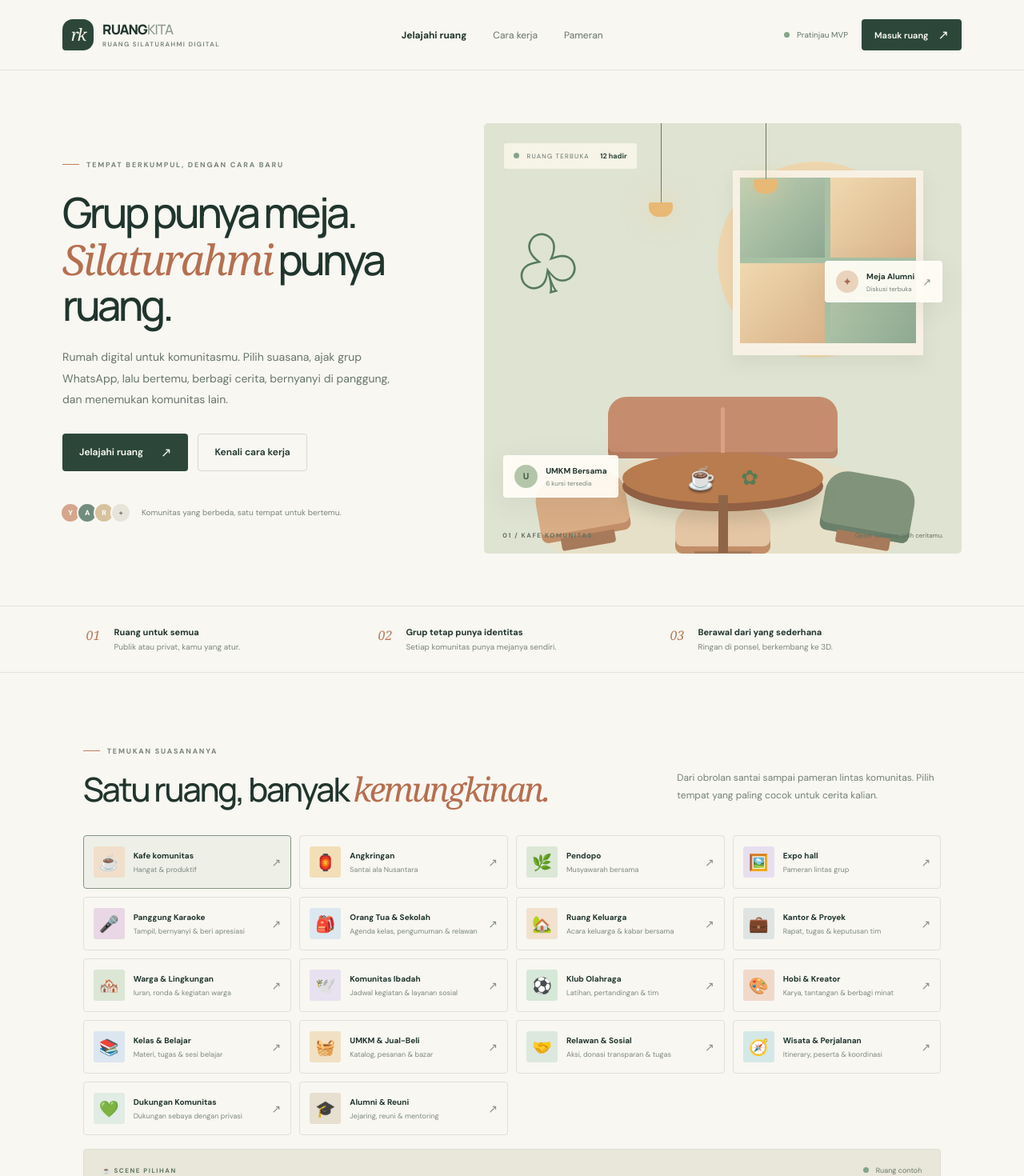
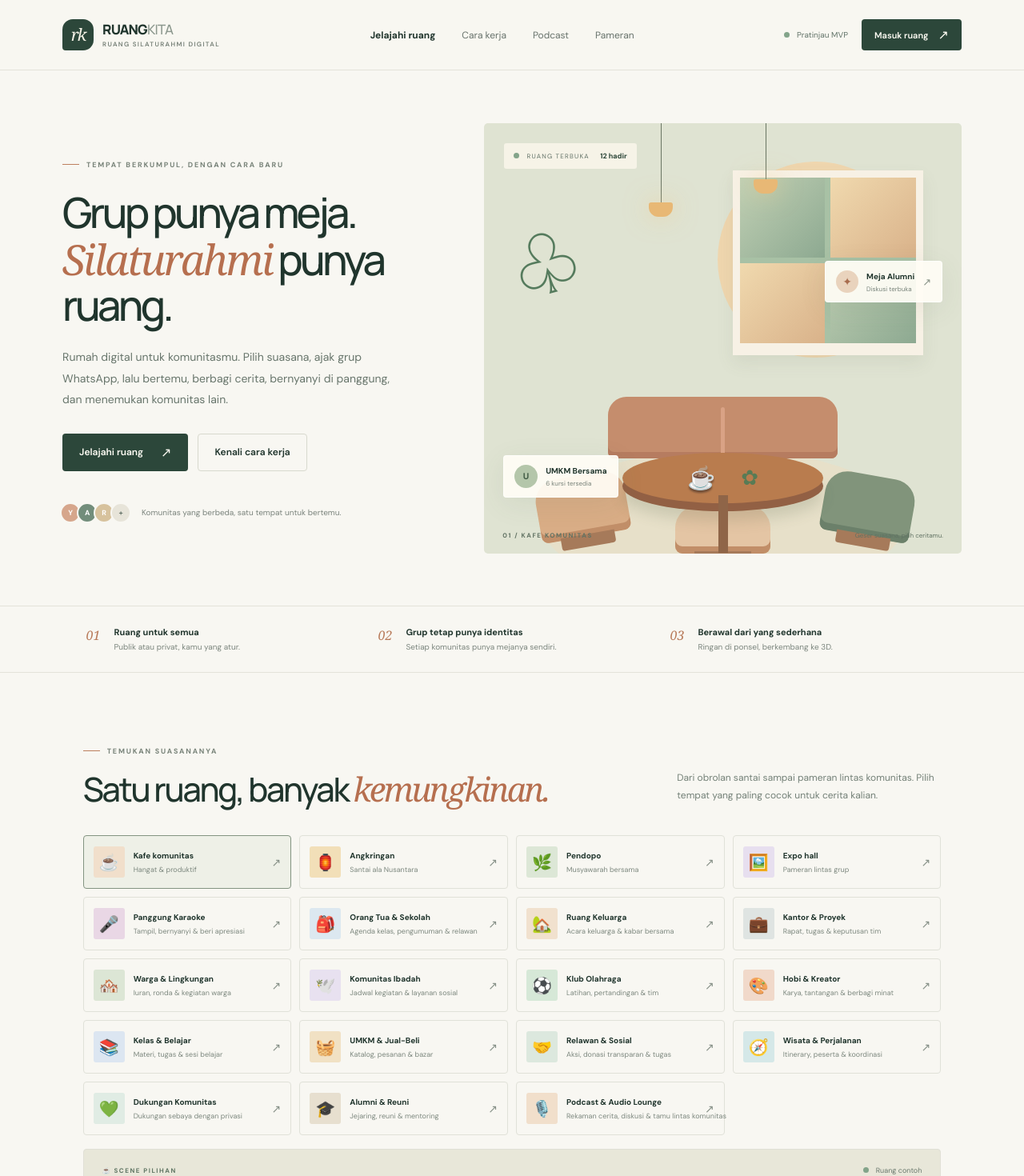
Before and after one commit to n30AK/RUANG-KITA, a Next.js app: page / in a window 1280 px wide. Shown: the top 1470 px of the page at 80% size. Built offline with nearby package versions, Linux system fonts and the light colour scheme.

Commit message:
feat(ui): add podcast and cross-community audio lounge preview

```diff
--- a/app/page.tsx
+++ b/app/page.tsx
@@ -2,7 +2,7 @@
 
 import { useMemo, useState } from "react";
 
-type SceneId = "cafe" | "angkringan" | "pendopo" | "expo" | "karaoke" | "school" | "family" | "office" | "neighborhood" | "worship" | "sports" | "hobby" | "learning" | "umkm" | "volunteer" | "travel" | "health" | "alumni";
+type SceneId = "cafe" | "angkringan" | "pendopo" | "expo" | "karaoke" | "school" | "family" | "office" | "neighborhood" | "worship" | "sports" | "hobby" | "learning" | "umkm" | "volunteer" | "travel" | "health" | "alumni" | "podcast";
 
 const scenes: { id: SceneId; name: string; note: string; emoji: string }[] = [
   { id: "cafe", name: "Kafe komunitas", note: "Hangat & produktif", emoji: "☕" },
@@ -23,6 +23,7 @@ const scenes: { id: SceneId; name: string; note: string; emoji: string }[] = [
   { id: "travel", name: "Wisata & Perjalanan", note: "Itinerary, peserta & koordinasi", emoji: "🧭" },
   { id: "health", name: "Dukungan Komunitas", note: "Dukungan sebaya dengan privasi", emoji: "💚" },
   { id: "alumni", name: "Alumni & Reuni", note: "Jejaring, reuni & mentoring", emoji: "🎓" },
+  { id: "podcast", name: "Podcast & Audio Lounge", note: "Rekaman cerita, diskusi & tamu lintas komunitas", emoji: "🎙️" },
 ];
 
 const rooms = [
@@ -34,6 +35,7 @@ const rooms = [
   { name: "Orang Tua Murid Kelas 5B", kind: "Sekolah & keluarga", scene: "school", access: "Undangan", people: "Agenda dan pengumuman demo", emoji: "🎒", color: "sky" },
   { name: "Warga RW Harmoni", kind: "Warga & lingkungan", scene: "neighborhood", access: "Publik", people: "Kegiatan warga demo", emoji: "🏘️", color: "sage" },
   { name: "Pasar UMKM Bersama", kind: "UMKM & jual-beli", scene: "umkm", access: "Publik", people: "Katalog contoh", emoji: "🧺", color: "amber" },
+  { name: "Podcast Cerita Kita", kind: "Podcast lintas komunitas", scene: "podcast", access: "Publik", people: "Episode dan jadwal demo", emoji: "🎙️", color: "plum" },
 ];
 
 const tables = [
@@ -63,6 +65,7 @@ export default function Home() {
         <nav className="main-nav" aria-label="Navigasi utama">
           <a className="active" href="#jelajah">Jelajahi ruang</a>
           <a href="#cara-kerja">Cara kerja</a>
+          <a href="#podcast">Podcast</a>
           <a href="#pameran">Pameran</a>
         </nav>
         <div className="top-actions">
@@ -160,6 +163,28 @@ export default function Home() {
         </div>
       </section>
 
+      <section className="section rooms-section" id="podcast">
+        <div className="section-heading compact-heading">
+          <div><div className="eyebrow"><span className="eyebrow-line" /> PODCAST & AUDIO LOUNGE</div><h2>Cerita komunitas,<br /><em>didengar lebih luas.</em></h2></div>
+          <p>Bangun serial podcast, adakan diskusi audio, dan undang host atau anggota dari komunitas lain dengan izin yang jelas.</p>
+        </div>
+        <div className="room-grid">
+          <article className="room-card">
+            <div className="room-card-art art-plum"><span className="room-emoji">🎙️</span><span className="room-access">↗ Publik</span><span className="room-orbit" /></div>
+            <div className="room-card-body"><div className="room-kind">SERIAL KOMUNITAS</div><h3>Podcast Cerita Kita</h3><p>Episode, catatan acara, dan daftar putar komunitas.</p><div className="room-card-footer"><span>Demo konsep</span><button onClick={() => setNotice("Podcast Cerita Kita adalah pratinjau. Katalog dan pemutar audio akan diaktifkan setelah backend dan hak media siap.")}>Lihat podcast ↗</button></div></div>
+          </article>
+          <article className="room-card">
+            <div className="room-card-art art-sky"><span className="room-emoji">🎧</span><span className="room-access">♧ Terjadwal</span><span className="room-orbit" /></div>
+            <div className="room-card-body"><div className="room-kind">LIVE AUDIO LOUNGE</div><h3>Obrolan Lintas Komunitas</h3><p>Host, co-host, pembicara, pendengar, sesi tanya jawab dan polling.</p><div className="room-card-footer"><span>Audio langsung belum aktif</span><button onClick={() => setNotice("Live Audio Lounge masih konsep. MVP awal memakai jadwal dan tautan meeting eksternal; audio native perlu provider dan uji biaya.")}>Lihat format ↗</button></div></div>
+          </article>
+          <article className="room-card">
+            <div className="room-card-art art-amber"><span className="room-emoji">🤝</span><span className="room-access">♧ Undangan</span><span className="room-orbit" /></div>
+            <div className="room-card-body"><div className="room-kind">TAMU LINTAS KOMUNITAS</div><h3>Undang host atau tamu</h3><p>Undangan terbatas untuk satu episode atau sesi, tanpa membuka ruang privat lainnya.</p><div className="room-card-footer"><span>Persetujuan diperlukan</span><button onClick={() => setNotice("Undangan tamu lintas komunitas adalah konsep demo. Akses sesi harus memiliki batas peran, masa berlaku, dan dapat dicabut.")}>Pelajari akses ↗</button></div></div>
+          </article>
+        </div>
+        <p className="demo-disclaimer">Kartu podcast, jadwal, dan alur undangan di atas adalah prototipe; bukan episode atau siaran aktif. Unggahan, pemutaran native, live audio, rekaman, dan transkripsi belum diaktifkan. Audio harus memiliki izin penggunaan dan peserta harus menyetujui perekaman.</p>
+      </section>
+
       <section className="section expo-section" id="pameran">
         <div className="expo-copy"><div className="eyebrow"><span className="eyebrow-line" /> BERTEMU LEBIH JAUH</div><h2>Satu pintu.<br />Banyak <em>komunitas.</em></h2><p>Expo Hall mempertemukan kreator, UMKM, alumni, dan komunitas yang berbeda. Pengunjung bisa menjelajahi stan, melihat karya, dan mengikuti presentasi sesuai izin.</p><a className="button button-light" href="#jelajah">Jelajahi konsep <span>↗</span></a><div className="expo-note"><span>✦</span> Ruang publik bisa dikunjungi. Meja privat tetap terlindungi.</div></div>
         <div className="expo-visual"><div className="expo-hall-title">GALERI KOMUNITAS <span>OPEN HOUSE · DEMO</span></div><div className="expo-booths"><div className="booth booth-one"><span>🎨</span><b>Karya Kreatif</b><small>Portofolio & seni</small></div><div className="booth booth-two"><span>🧺</span><b>Produk Lokal</b><small>UMKM bersama</small></div><div className="booth booth-three"><span>📚</span><b>Ruang Belajar</b><small>Kelas & komunitas</small></div></div><div className="expo-floor" /><div className="expo-foot">3 CONTOH STAN <span>·</span> 1 RUANG BERSAMA</div></div>
```
